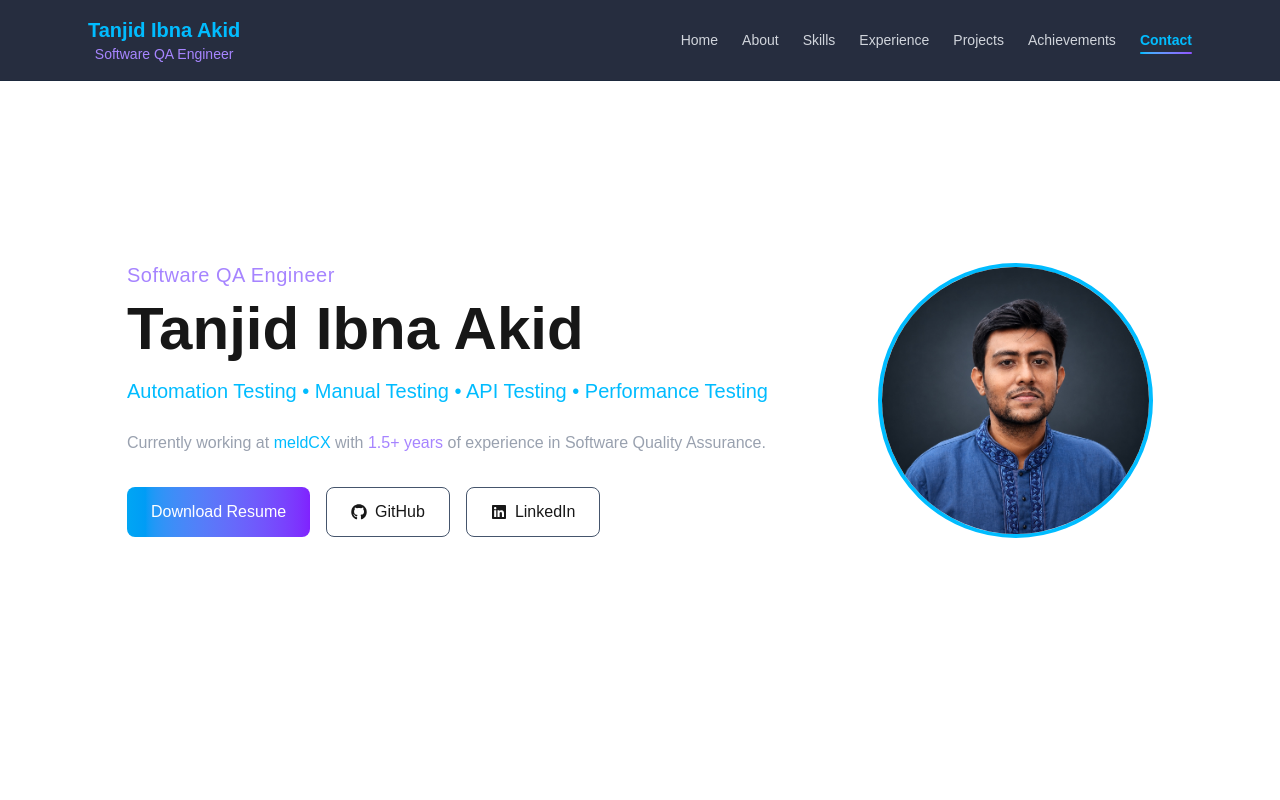
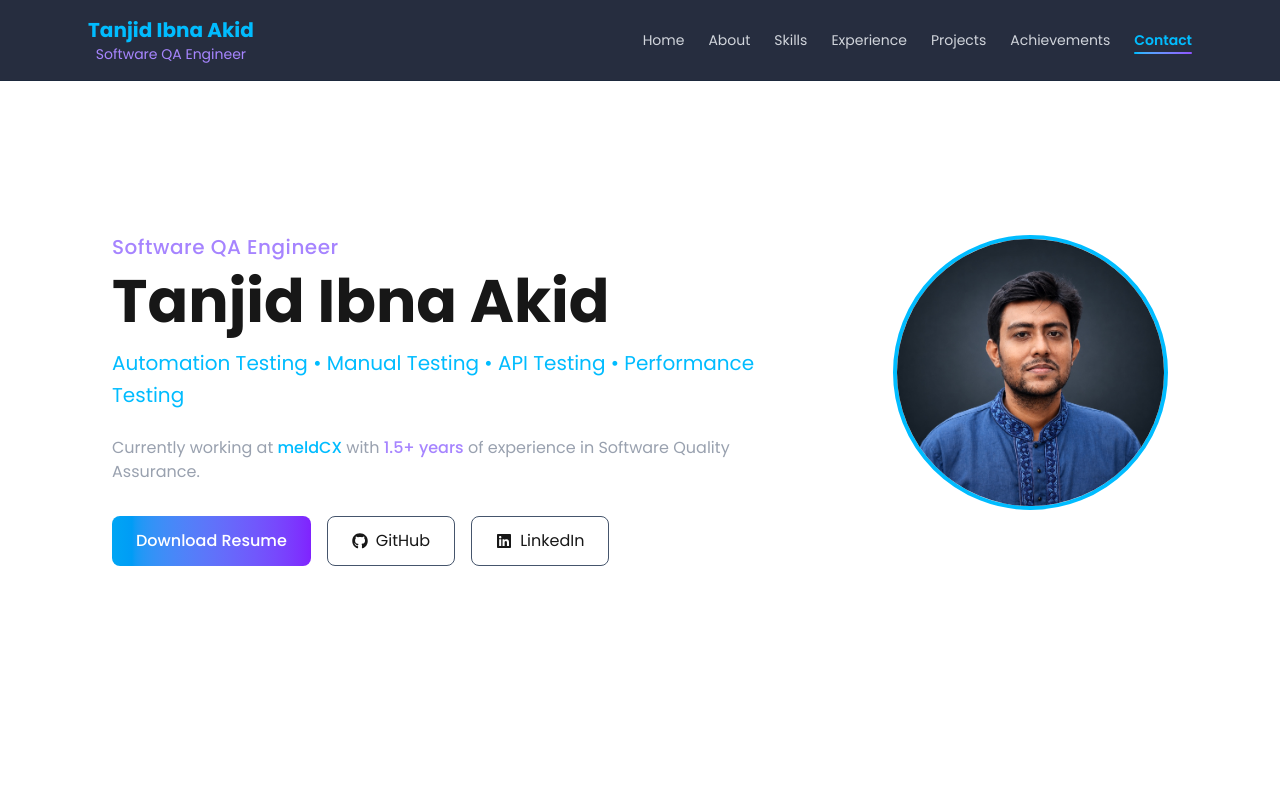
Before and after one commit to tanjidhasan41/tanjid-portfolio, a Next.js app: page / in a window 1280 px wide. Shown: the top 800 px of the page. Built offline with nearby package versions, Linux system fonts and the light colour scheme.

Commit message:
update fonts

```diff
--- a/app/globals.css
+++ b/app/globals.css
@@ -8,7 +8,7 @@
 @theme inline {
   --color-background: var(--background);
   --color-foreground: var(--foreground);
-  --font-sans: var(--font-geist-sans);
+  --font-sans: var(--font-poppins);
   --font-mono: var(--font-geist-mono);
 }
 
@@ -19,16 +19,16 @@
   }
 }
 
-body {
-  background: var(--background);
-  color: var(--foreground);
-  font-family: Arial, Helvetica, sans-serif;
-}
-
 html {
   scroll-behavior: smooth;
 }
 
+body {
+  background: var(--background);
+  color: var(--foreground);
+}
+
+/* Floating Animation */
 @keyframes floatText {
   0% {
     transform: translateY(0px);
@@ -46,3 +46,20 @@
 .animate-float {
   animation: floatText 3s ease-in-out infinite;
 }
+
+/* Optional Fade Animation */
+@keyframes fadeInUp {
+  from {
+    opacity: 0;
+    transform: translateY(15px);
+  }
+
+  to {
+    opacity: 1;
+    transform: translateY(0);
+  }
+}
+
+.animate-fade-up {
+  animation: fadeInUp 0.8s ease forwards;
+}
--- a/app/layout.tsx
+++ b/app/layout.tsx
@@ -1,10 +1,11 @@
 import type { Metadata } from "next";
-import { Geist, Geist_Mono } from "next/font/google";
+import { Poppins, Geist_Mono } from "next/font/google";
 import "./globals.css";
 
-const geistSans = Geist({
-  variable: "--font-geist-sans",
+const poppins = Poppins({
   subsets: ["latin"],
+  weight: ["300", "400", "500", "600", "700"],
+  variable: "--font-poppins",
 });
 
 const geistMono = Geist_Mono({
@@ -39,9 +40,11 @@
   return (
     <html
       lang="en"
-      className={`${geistSans.variable} ${geistMono.variable} h-full antialiased`}
+      className={`${poppins.variable} ${geistMono.variable} h-full antialiased`}
     >
-      <body className="min-h-full flex flex-col">{children}</body>
+      <body className={`${poppins.className} min-h-full flex flex-col`}>
+        {children}
+      </body>
     </html>
   );
 }
```
